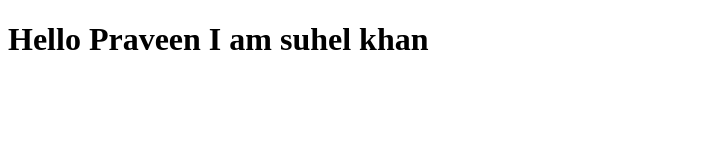
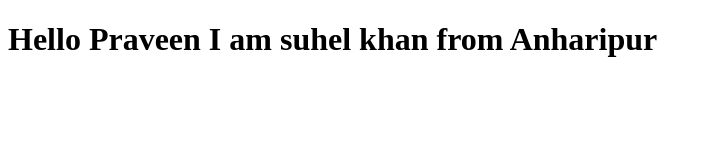
Before and after one commit to SUHEL782/test-CI-CD.com, a plain HTML site: page Index.html in a window 1280 px wide. Shown: the whole page, without its empty margins (0-712 px from the left). Drawn offline with Linux system fonts and the light colour scheme.

Commit message:
Update Index.html

```diff
--- a/Index.html
+++ b/Index.html
@@ -6,6 +6,6 @@
     <title>Document</title>
 </head>
 <body>
-    <h1>Hello Praveen I am suhel khan</h1>
+    <h1>Hello Praveen I am suhel khan from Anharipur</h1>
 </body>
 </html>
```
